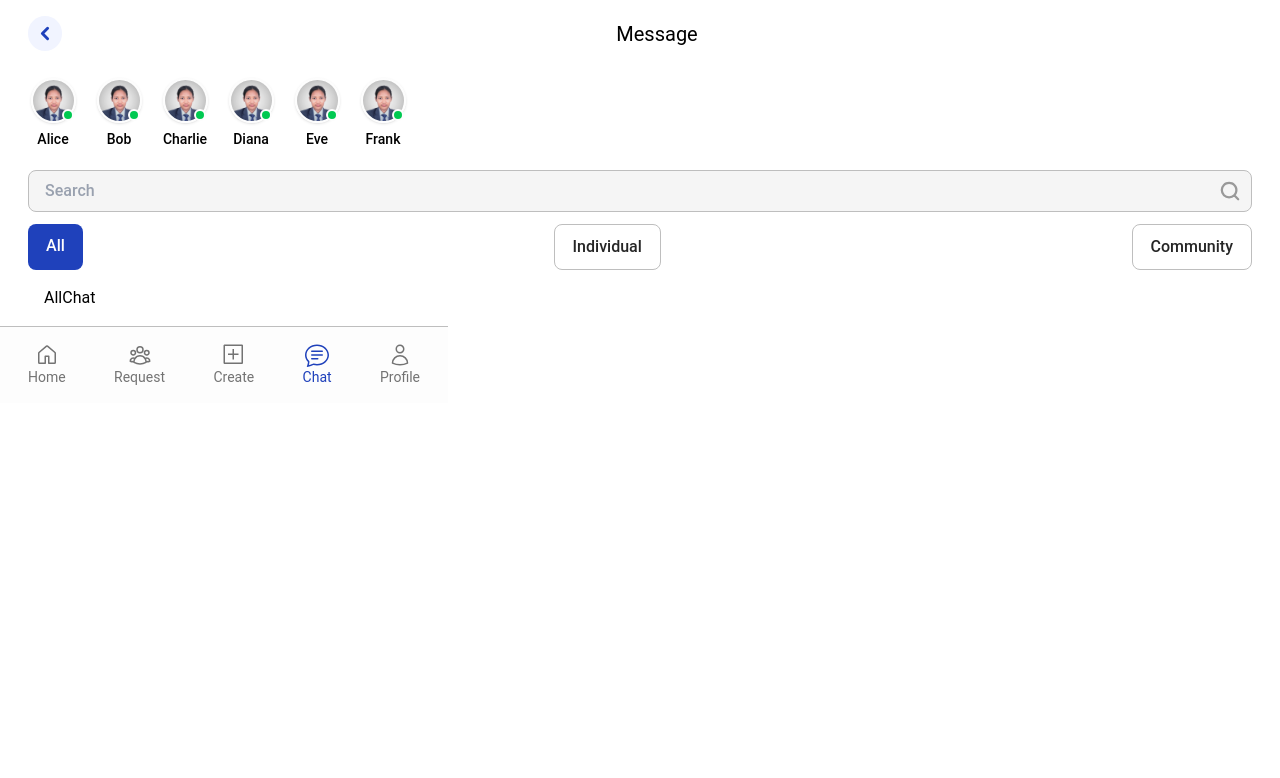
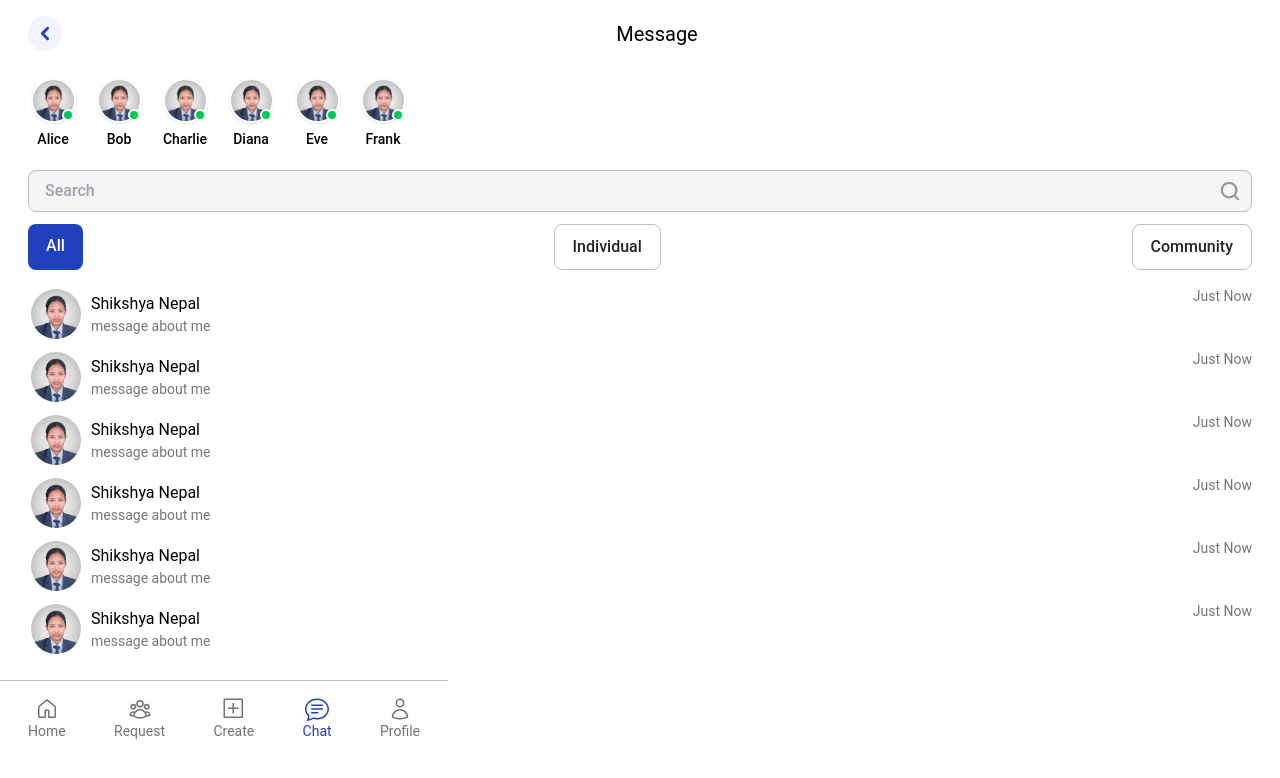
Before and after one commit to NilimaSardar/Skill_Sharing_Platform, a React (Vite) app in the folder Frontend/: page /dashboard/chat/all in a window 1280 px wide. Shown: the top 778 px of the page. Built offline with nearby package versions, Linux system fonts and the light colour scheme; no server answers.

Commit message:
made allChat component content

```diff
--- a/Frontend/src/components/chat/AllChat.jsx
+++ b/Frontend/src/components/chat/AllChat.jsx
@@ -2,7 +2,109 @@ import React from 'react'
 
 const AllChat = () => {
   return (
-    <div>AllChat</div>
+    <>
+      <div className="flex justify-between items-start mb-2">
+        <div className='flex items-center gap-2'>
+          <div className="relative w-[55px] h-[55px] flex items-center justify-center cursor-pointer">
+            <img
+              src="../../profile/Nilima.jpeg"
+              alt="user"
+              className="w-[50px] h-[50px] rounded-full object-cover"
+            />
+          </div>
+          <div>
+            <h3 className='font-serif text-md'>Shikshya Nepal</h3>
+            <p className='font-serif text-sm text-[#7B7676]'>message about me</p>
+          </div>
+        </div>
+        <p className='font-serif text-sm text-[#7B7676]'>Just Now</p>
+      </div>
+
+      <div className="flex justify-between items-start mb-2">
+        <div className='flex items-center gap-2'>
+          <div className="relative w-[55px] h-[55px] flex items-center justify-center cursor-pointer">
+            <img
+              src="../../profile/Nilima.jpeg"
+              alt="user"
+              className="w-[50px] h-[50px] rounded-full object-cover"
+            />
+          </div>
+          <div>
+            <h3 className='font-serif text-md'>Shikshya Nepal</h3>
+            <p className='font-serif text-sm text-[#7B7676]'>message about me</p>
+          </div>
+        </div>
+        <p className='font-serif text-sm text-[#7B7676]'>Just Now</p>
+      </div>
+
+      <div className="flex justify-between items-start mb-2">
+        <div className='flex items-center gap-2'>
+          <div className="relative w-[55px] h-[55px] flex items-center justify-center cursor-pointer">
+            <img
+              src="../../profile/Nilima.jpeg"
+              alt="user"
+              className="w-[50px] h-[50px] rounded-full object-cover"
+            />
+          </div>
+          <div>
+            <h3 className='font-serif text-md'>Shikshya Nepal</h3>
+            <p className='font-serif text-sm text-[#7B7676]'>message about me</p>
+          </div>
+        </div>
+        <p className='font-serif text-sm text-[#7B7676]'>Just Now</p>
+      </div>
+
+      <div className="flex justify-between items-start mb-2">
+        <div className='flex items-center gap-2'>
+          <div className="relative w-[55px] h-[55px] flex items-center justify-center cursor-pointer">
+            <img
+              src="../../profile/Nilima.jpeg"
+              alt="user"
+              className="w-[50px] h-[50px] rounded-full object-cover"
+            />
+          </div>
+          <div>
+            <h3 className='font-serif text-md'>Shikshya Nepal</h3>
+            <p className='font-serif text-sm text-[#7B7676]'>message about me</p>
+          </div>
+        </div>
+        <p className='font-serif text-sm text-[#7B7676]'>Just Now</p>
+      </div>
+
+      <div className="flex justify-between items-start mb-2">
+        <div className='flex items-center gap-2'>
+          <div className="relative w-[55px] h-[55px] flex items-center justify-center cursor-pointer">
+            <img
+              src="../../profile/Nilima.jpeg"
+              alt="user"
+              className="w-[50px] h-[50px] rounded-full object-cover"
+            />
+          </div>
+          <div>
+            <h3 className='font-serif text-md'>Shikshya Nepal</h3>
+            <p className='font-serif text-sm text-[#7B7676]'>message about me</p>
+          </div>
+        </div>
+        <p className='font-serif text-sm text-[#7B7676]'>Just Now</p>
+      </div>
+
+      <div className="flex justify-between items-start mb-2">
+        <div className='flex items-center gap-2'>
+          <div className="relative w-[55px] h-[55px] flex items-center justify-center cursor-pointer">
+            <img
+              src="../../profile/Nilima.jpeg"
+              alt="user"
+              className="w-[50px] h-[50px] rounded-full object-cover"
+            />
+          </div>
+          <div>
+            <h3 className='font-serif text-md'>Shikshya Nepal</h3>
+            <p className='font-serif text-sm text-[#7B7676]'>message about me</p>
+          </div>
+        </div>
+        <p className='font-serif text-sm text-[#7B7676]'>Just Now</p>
+      </div>
+    </>
   )
 }
 
--- a/Frontend/src/pages/Dashboard/Chat/ChatList.jsx
+++ b/Frontend/src/pages/Dashboard/Chat/ChatList.jsx
@@ -82,7 +82,7 @@ const ChatList = () => {
       </div>
 
       {/* Content area */}
-      <div className="p-4">
+      <div className="py-4">
         <Outlet />
       </div>
     </div>
```
